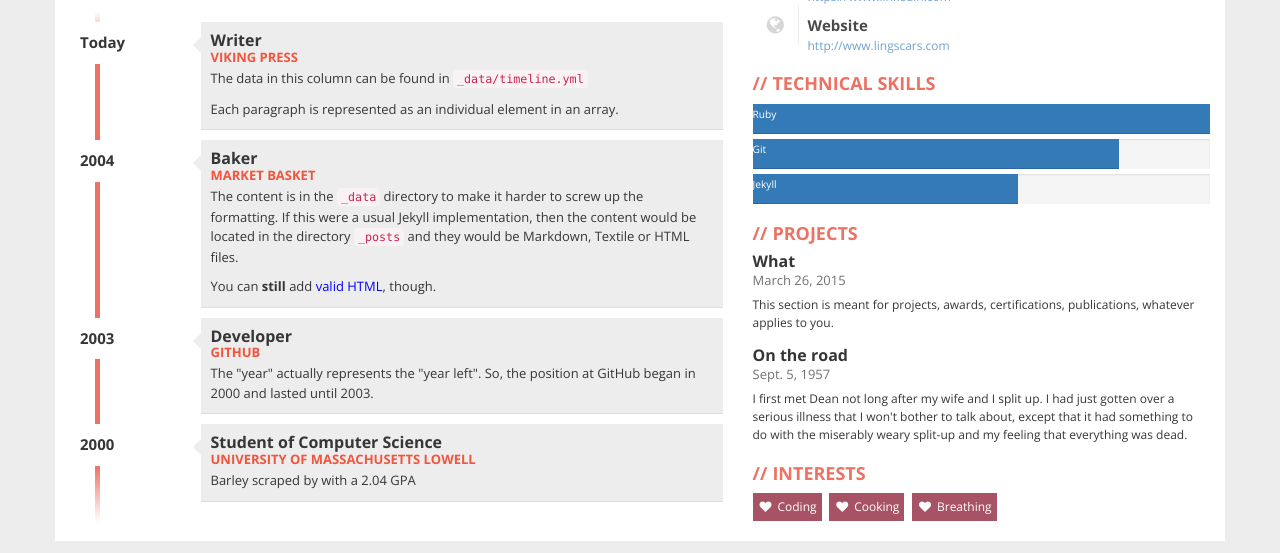
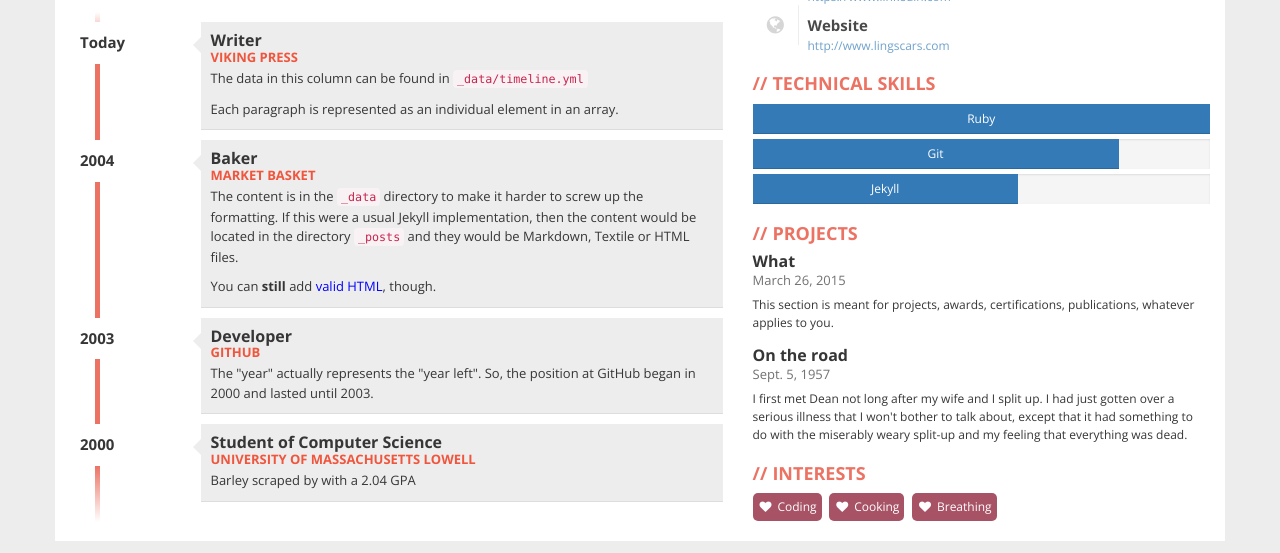
Before and after one commit to fhanimkhudri/resume, a Jekyll site: the page built from index.html, in a window 1280 px wide. Shown: the part 497-1050 px from the top of the page. Built offline with Jekyll 4.4.1, drawn with Linux system fonts in a browser that asks for light colours; nearby versions of some CDN libraries.

Commit message:
Fix: center text in progress bar
Centered the name of the skill in the progress bar and added a corner radius to
the interest tags.

```diff
--- a/_layouts/default.html
+++ b/_layouts/default.html
@@ -81,8 +81,8 @@
             <h2>Technical skills</h2>
               {% for skill in site.data.skills %}
                   <div class="progress">
-                    <div class="progress-bar" role="progressbar" aria-valuenow="{{ skill.level.value }}" aria-valuemin="0" aria-valuemax="100" style="width: {{ skill.level.value }}%;">
-                      <small class="pull-left">{{ skill.name }}</small>
+                    <div class="progress-bar" role="progressbar" aria-valuenow="{{ skill.level.value }}" aria-valuemin="0" aria-valuemax="100" style="min-width:2em; width:{{ skill.level.value }}%;">
+                      <span class="text-left">{{ skill.name }}</span>
                       <span class="sr-only">{{ skill.level.value }}%</span>
                     </div>
                   </div>
@@ -107,7 +107,7 @@
           <div class="box">
             <h2>Interests</h2>
             {% for interest in site.data.interests %}
-            <div class="interest">{{ interest }}</div>
+            <div class="tag">{{ interest }}</div>
             {% endfor %}
           </div>
         </div>
--- a/assets/stylesheets/stylesheet.scss
+++ b/assets/stylesheets/stylesheet.scss
@@ -12,10 +12,16 @@
 
 /* Bootstrap overrides */
 .progress {
+	$height: 30px;
+
 	border-radius: 0px;
-	height: 30px;
+	height: $height;
 	margin-bottom: 5px;
+
+	.progress-bar {
+		line-height: $height;
 	}
+}
 
 body {
 	font-family: $font_0, $font_1, $font_2;
@@ -220,7 +226,7 @@ h4{
 	}
 }
 
-.interest {
+.tag {
 	color: $white;
 	display: inline-block;
 	margin-right: 5px;
@@ -229,6 +235,7 @@ h4{
 	background: $color_cadillac_approx;
 	position: relative;
 	font-size: 1.2em;
+	border-radius: 5px;
 	&:before {
 		content: "\f004";
 		font-family: $font_3;
```
